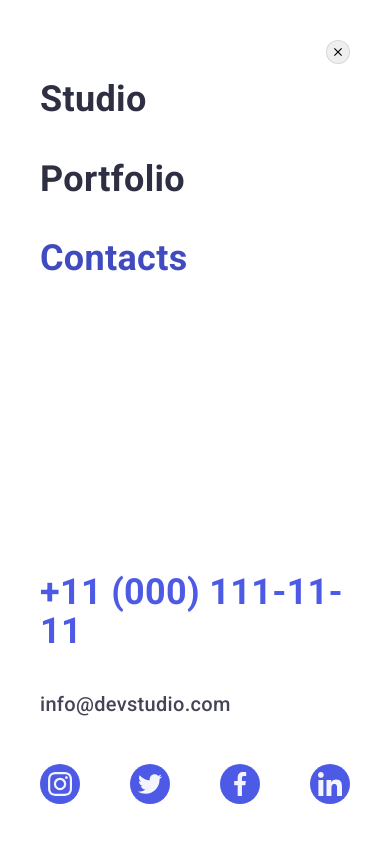
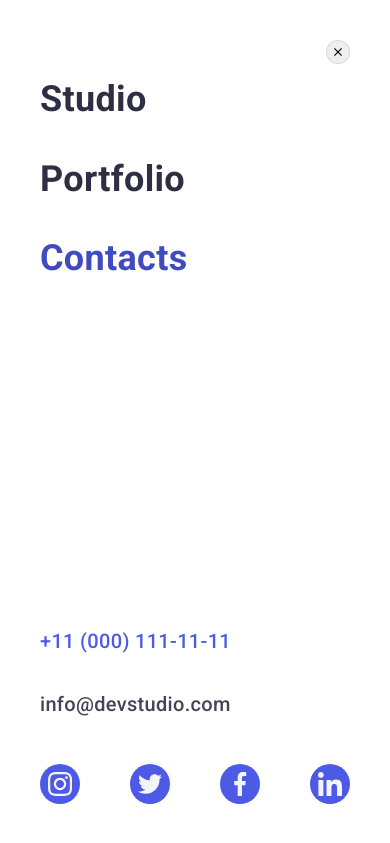
Before and after one commit to Korkin-97/goit-murkup-hw-07, a plain HTML site: page index.html in a window 390 px wide. Both pictures are taken after a click on the button 358 px from the left and 35 px from the top of the page. Shown: the top 843 px of the page. Drawn offline with nearby package versions, Linux system fonts and the light colour scheme.

Commit message:
Update styles.css

```diff
--- a/css/styles.css
+++ b/css/styles.css
@@ -802,8 +802,6 @@ img {
     flex-direction: column;
     position: relative;
 
-    /* min-width: 428px; */
-    /* min-height: 796px; */
     height: 100%;
 
     padding: 40px;
@@ -853,6 +851,13 @@ img {
     font-weight: 700;
     margin-bottom: 40px;
     color: var(--iris);
+  }
+
+  @media screen and (min-width: 320px) and (max-width: 427px) {
+    .mobile-menu .contacts-list:last-child .link {
+      font-weight: 500;
+      font-size: 20px;
+    }
   }
 
   .mobile-menu .contacts-list:first-child .link {
```
